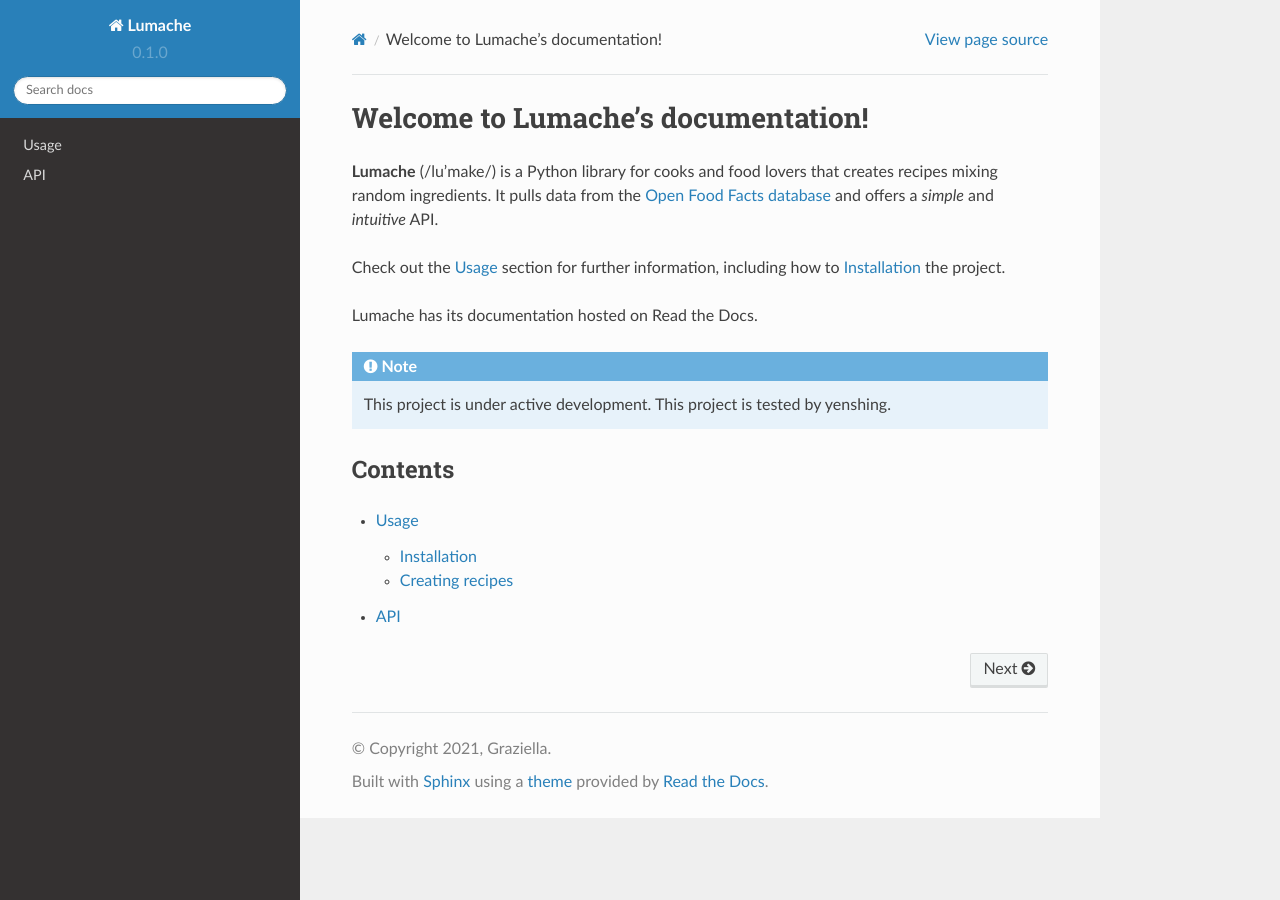
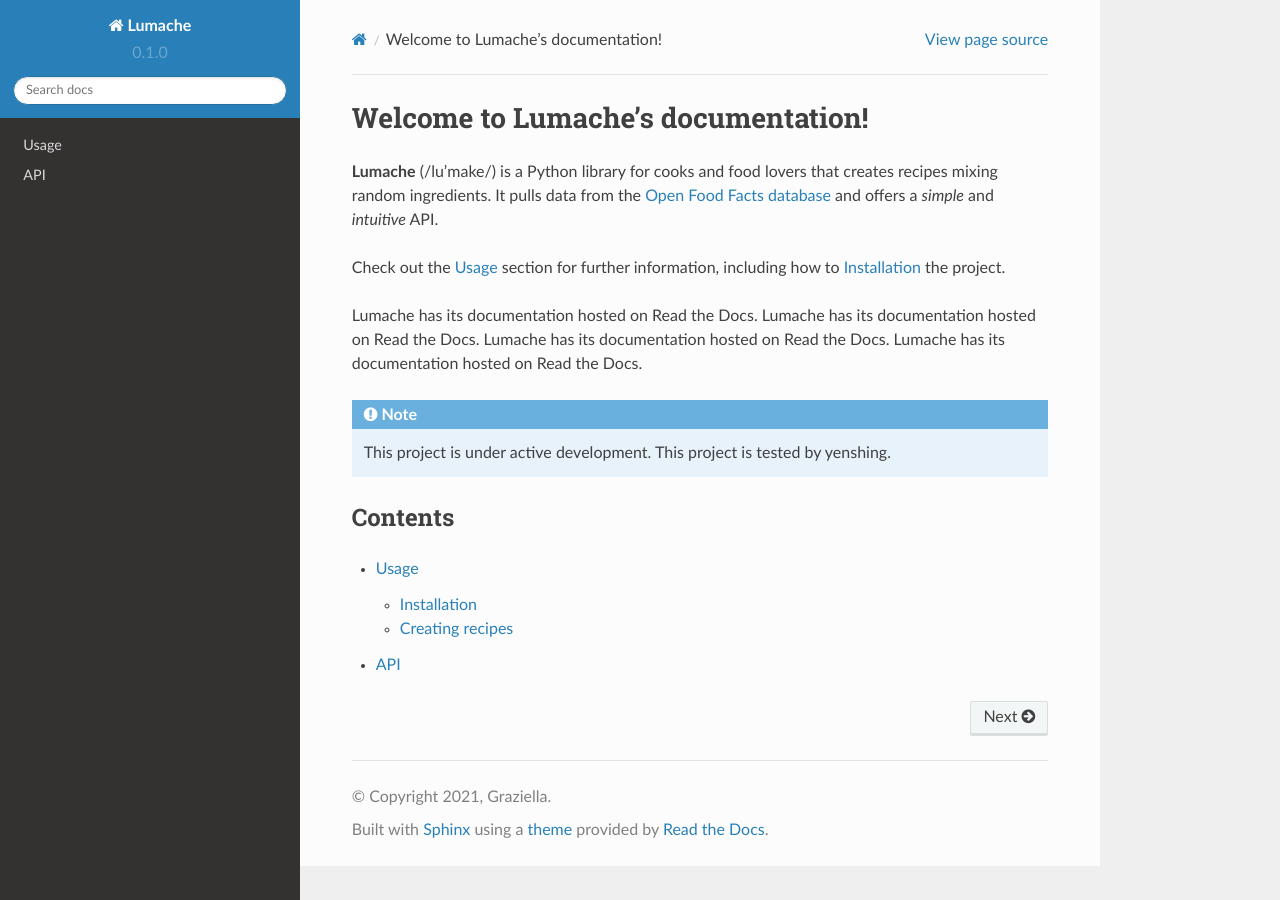
Before and after one commit to Yenshing/rtd-tutorial, a Sphinx documentation site: the page built from docs/source/index.rst, in a window 1280 px wide. Built offline with Sphinx 7.4.7 and the Read the Docs theme 2.0.0, drawn with Linux system fonts in a browser that asks for light colours; pages that are not in the unit, such as notebooks, are missing from menus.

Commit message:
Add second time text changes

```diff
--- a/docs/source/index.rst
+++ b/docs/source/index.rst
@@ -9,6 +9,9 @@ and offers a *simple* and *intuitive* API.
 Check out the :doc:`usage` section for further information, including
 how to :ref:`installation` the project.
 
+Lumache has its documentation hosted on Read the Docs.
+Lumache has its documentation hosted on Read the Docs.
+Lumache has its documentation hosted on Read the Docs.
 Lumache has its documentation hosted on Read the Docs.
 
 .. note::
```
